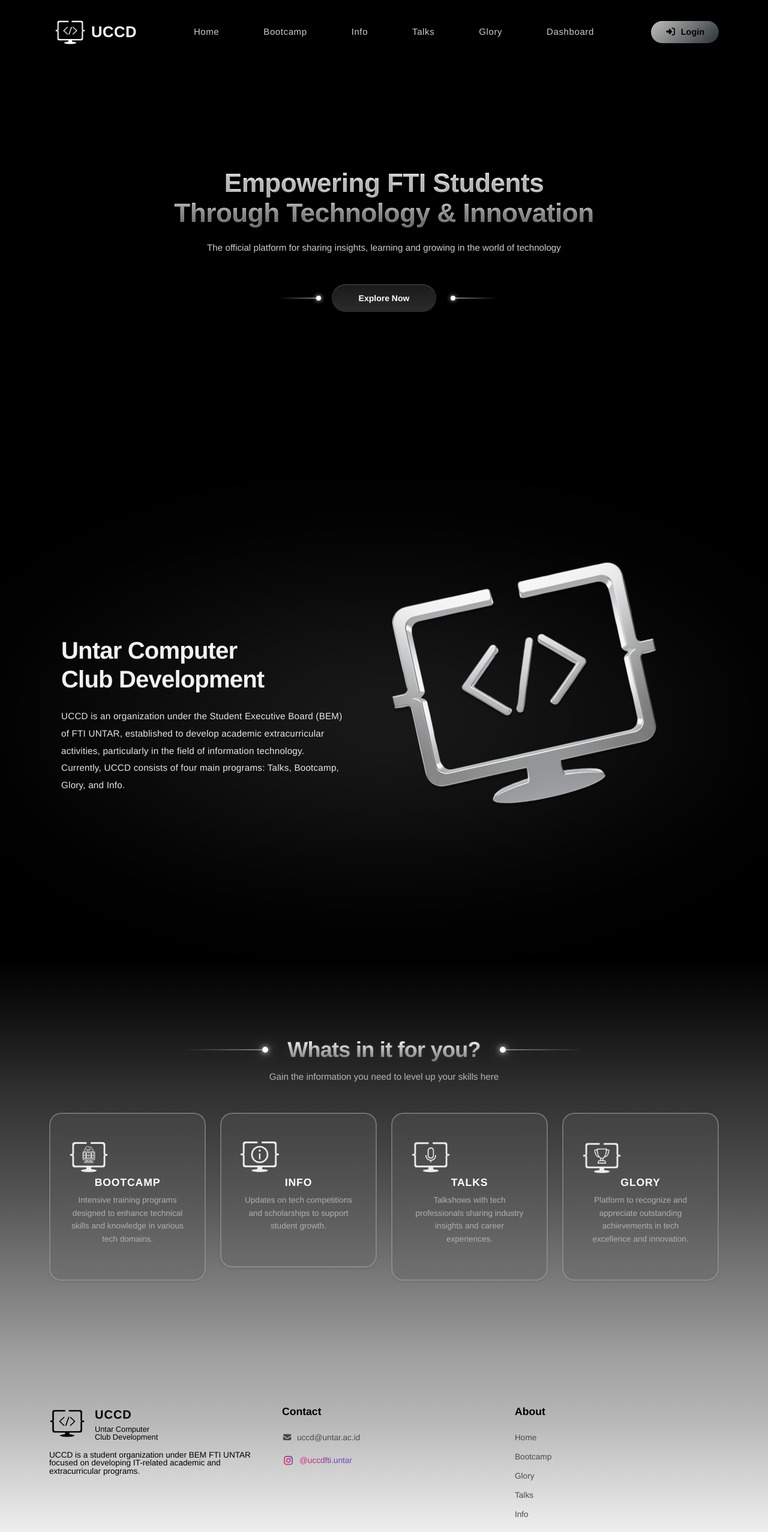
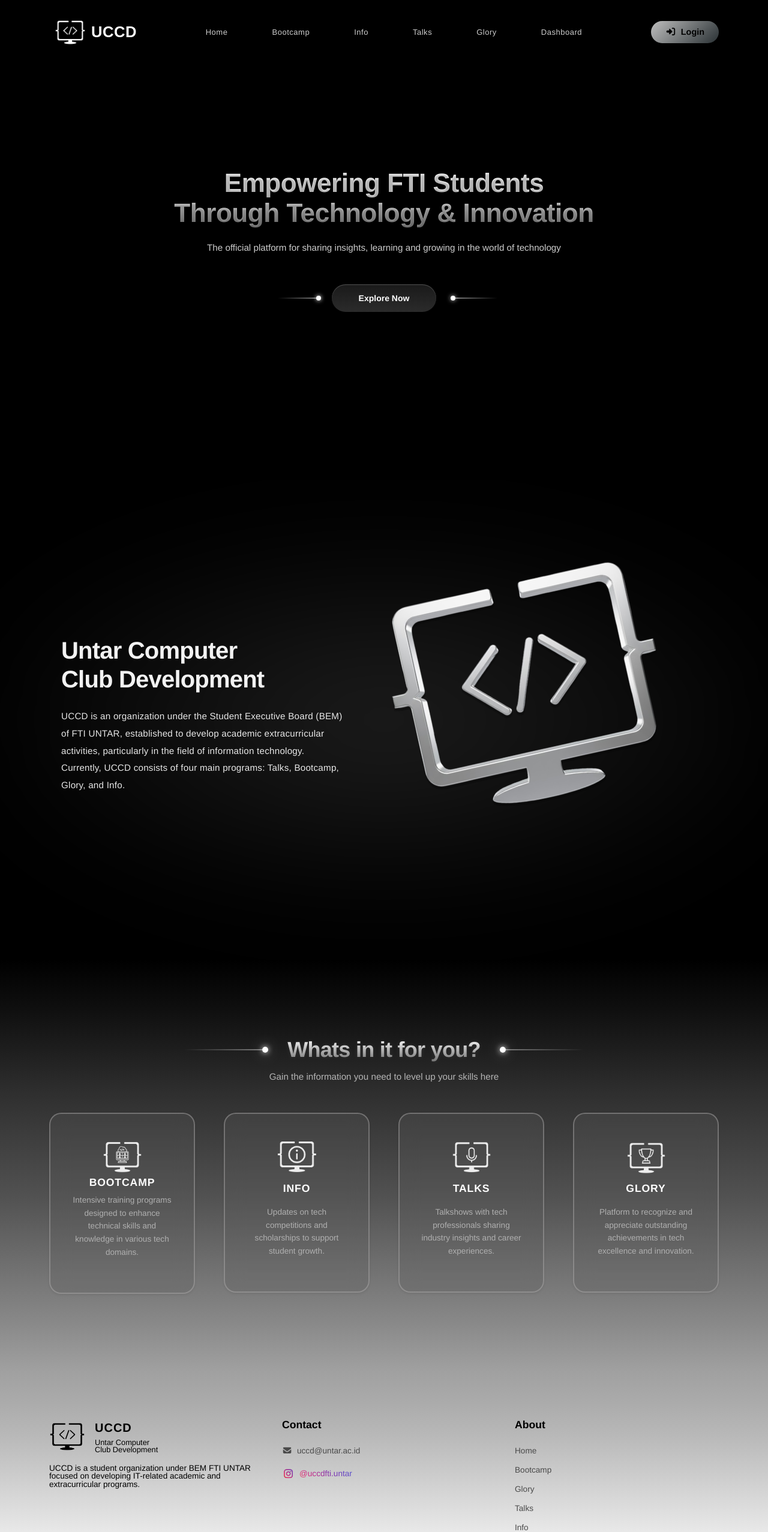
Before and after one commit to aryaravapradana/UAS-Front-End-Kelompok-9, a Next.js app in the folder frontend/: page / in a window 1280 px wide. Shown: the top 2554 px of the page at 60% size. Built offline with nearby package versions, Linux system fonts and the light colour scheme; a web font is replaced by a local one.

Commit message:
homepage improvement

```diff
--- a/frontend/app/(user)/components/Header.module.css
+++ b/frontend/app/(user)/components/Header.module.css
@@ -53,7 +53,7 @@
 
 .navLink {
   font-weight: 300 !important;
-  font-size: 15px !important;
+  font-size: 13px !important;
   letter-spacing: 0.04em !important;
   color: rgba(255, 255, 255, 0.8);
   text-decoration: none;
--- a/frontend/app/(user)/page.js
+++ b/frontend/app/(user)/page.js
@@ -109,7 +109,7 @@ export default function Home() {
             </FadeInOnScroll>
           </div>
 
-          <div className="row gy-4 justify-content-center">
+          <div className="row gy-4 gx-5 justify-content-center">
             <div className="col-lg-3 col-md-6">
               <FadeInOnScroll>
                 <Link href="/bootcamp" className={`${styles.featureCard} ${styles.bootcampCard} shadow-sm h-100`}>
--- a/frontend/app/(user)/page.module.css
+++ b/frontend/app/(user)/page.module.css
@@ -459,11 +459,13 @@
   padding: 2.5rem 2rem;
   transition: all 0.3s ease;
   cursor: pointer;
-  height: 100%;
+  min-height: 300px;
   text-align: left;
   overflow: hidden;
   display: flex;
   flex-direction: column;
+  align-items: center;
+  justify-content: space-between;
   text-decoration: none;
 }
 
```
Also changed, not shown: frontend/app/(user)/login/page.js (+1 -6 lines).
